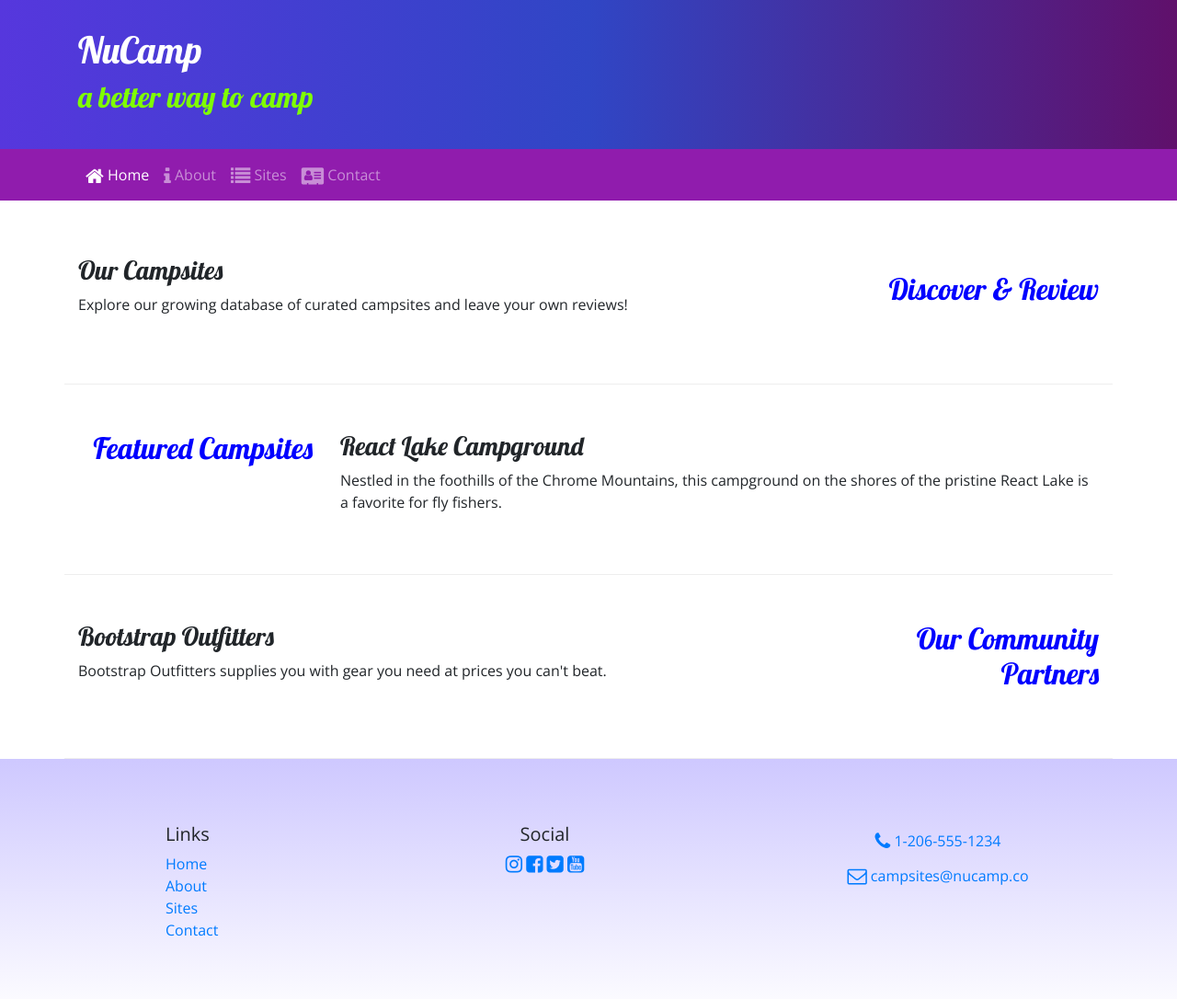
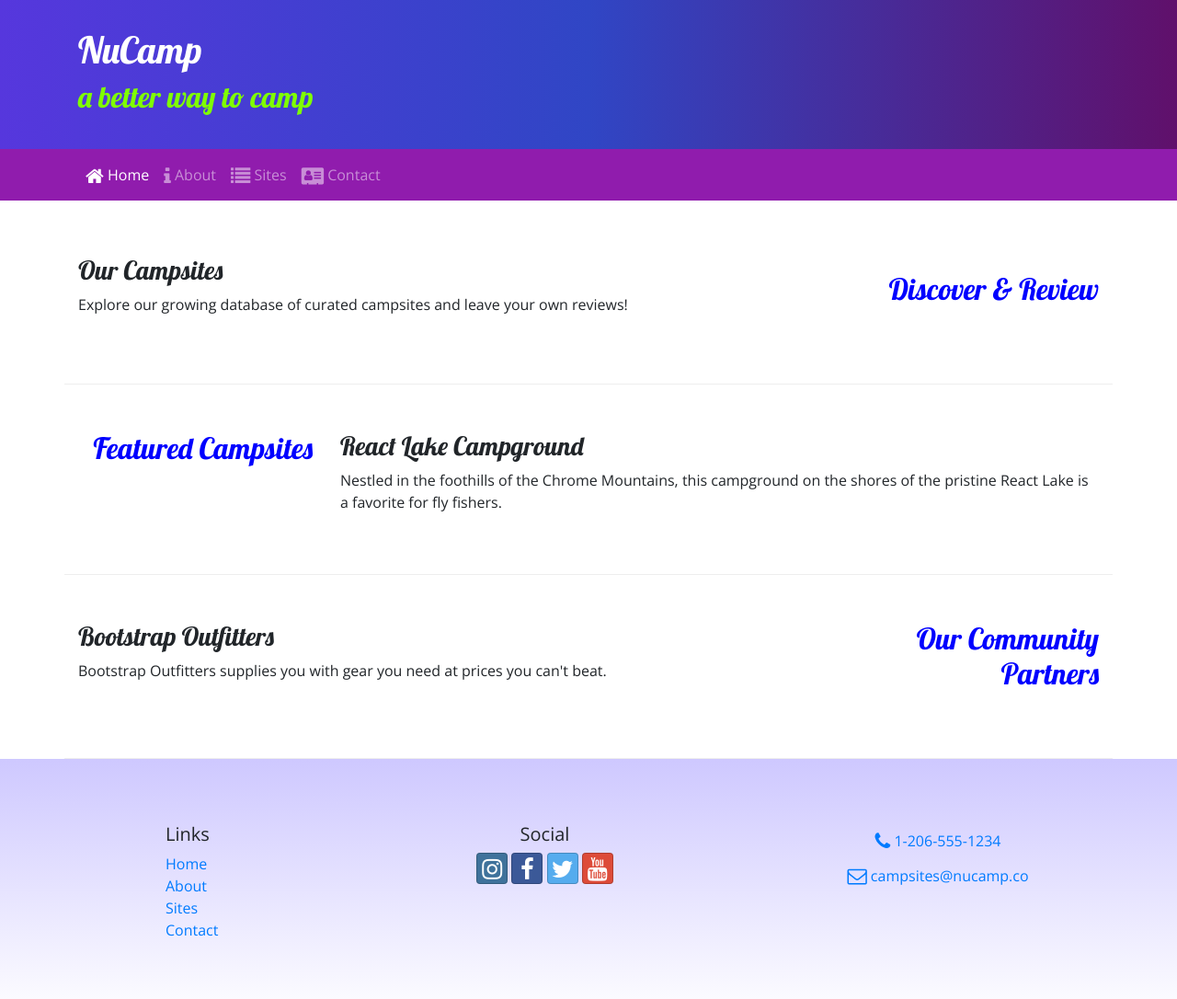
Before and after one commit to Kelly-Coding/nucampsite, a website: page index.html in a window 1280 px wide. Shown: the top 1086 px of the page at 92% size. Drawn offline with nearby package versions, Linux system fonts and the light colour scheme.

Commit message:
new social icon buttons - uglier

```diff
--- a/index.html
+++ b/index.html
@@ -120,10 +120,10 @@
                     </div>
                     <div class="col-6 col-sm-5 text-center">
                         <h5>Social</h5>
-                        <a href="http://instagram.com/"><i class="fa fa-instagram fa-lg"></i></a> <!--fa for font awesome. Look up SVG fonts to see if better choices-->
-                        <a href="http://facebook.com/"><i class="fa fa-facebook-square fa-lg"></i></a>
-                        <a href="http://twitter.com/"><i class="fa fa-twitter-square fa-lg"></i></a>
-                        <a href="http://youtube.com/"><i class="fa fa-youtube-square fa-lg"></i></a>
+                        <a class="btn btn-social-icon btn-instagram" href="http://instagram.com/"><i class="fa fa-instagram"></i></a>
+                        <a class="btn btn-social-icon btn-facebook" href="http://facebook.com/"><i class="fa fa-facebook"></i></a>
+                        <a class="btn btn-social-icon btn-twitter" href="http://twitter.com/"><i class="fa fa-twitter"></i></a>
+                        <a class="btn btn-social-icon btn-google" href="http://youtube.com/"><i class="fa fa-youtube"></i></a>
                     </div>
                     <div class="col-sm-4 text-center">
                         <a role="button" class="btn btn-link" href="tel:+12065551234"><i class="fa fa-phone fa-lg text-primary"></i> 1-206-555-1234</a><br />
```
Also changed, not shown: aboutus.html (+4 -4 lines).
